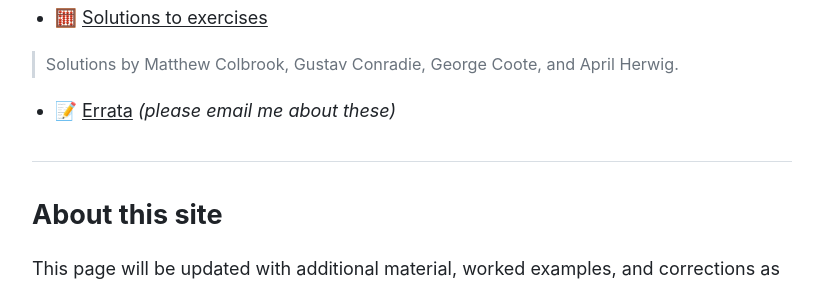
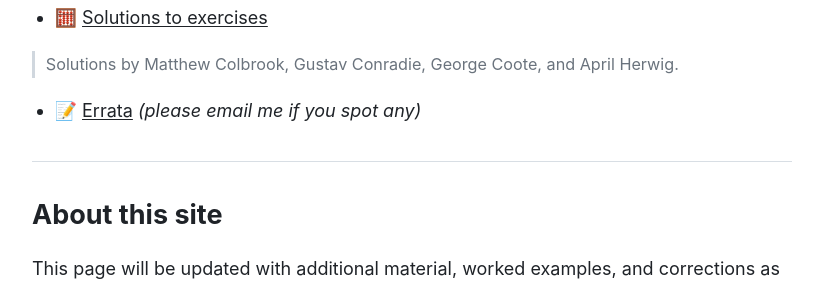
Before and after one commit to MColbrook/spectralcomputations, a Jekyll site: the page built from index.md, in a window 1280 px wide. Shown: the part 359-648 px from the top of the page, without its empty margins (228-1051 px from the left). Built offline with Jekyll 4.4.1, drawn with Linux system fonts in a browser that asks for light colours.

Commit message:
Update index.md

```diff
--- a/index.md
+++ b/index.md
@@ -19,7 +19,7 @@ Welcome. This site hosts supplementary material for the book *Infinite-Dimension
 <p class="attribution">
   Solutions by Matthew Colbrook, Gustav Conradie, George Coote, and April Herwig.
 </p>
-- 📝 [Errata](errata.html) *(please email me about these)*
+- 📝 [Errata](errata.html) *(please email me if you spot any)*
 
 ---
 
```
